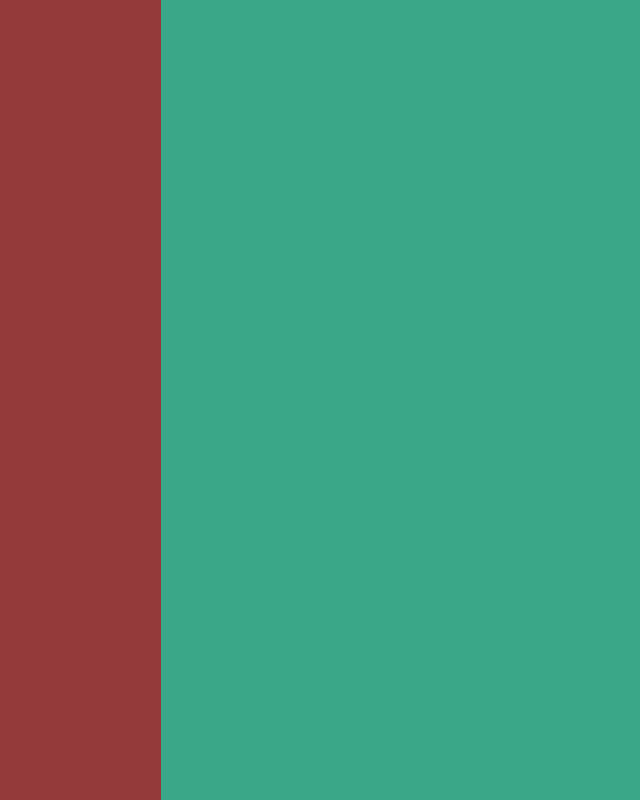
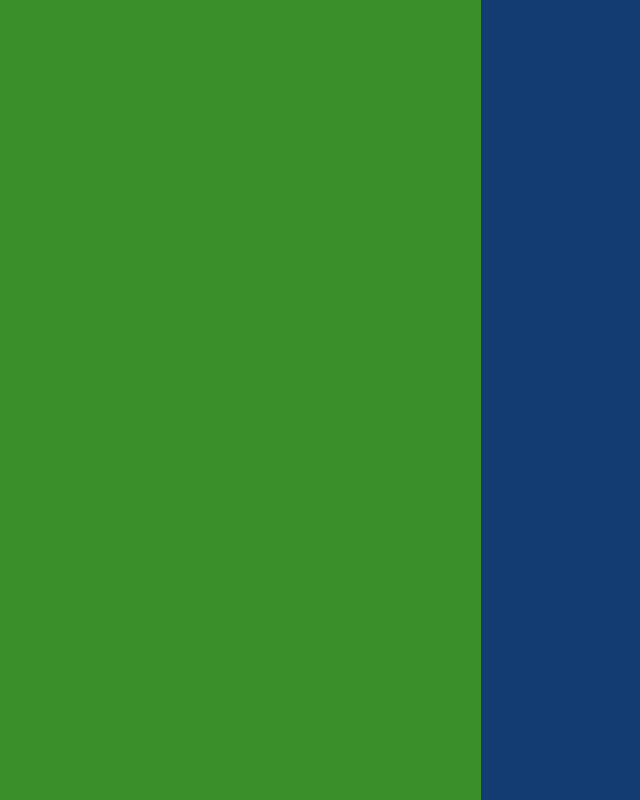
Before and after one commit to ilovewine/ilovewine.github.io, a Vue app: page / in a window 1280 px wide. Shown: the whole page, without its empty margins (479-1119 px from the left). Built offline with nearby package versions, Linux system fonts and the light colour scheme.

Commit message:
add global css variables, improve face transitions

```diff
--- a/src/assets/base.scss
+++ b/src/assets/base.scss
@@ -1,52 +1,43 @@
-/* color palette from <https://github.com/vuejs/theme> */
+@import url('https://fonts.googleapis.com/css2?family=Josefin+Sans:ital,wght@0,100..700;1,100..700&family=Ubuntu+Mono:ital,wght@0,400;0,700;1,400;1,700&display=swap');
+
+/* breakpoints */
 :root {
-  --vt-c-white: #e1f3e1;
-  --vt-c-white-soft: #e5e8e4;
-  --vt-c-white-mute: #f2f2f2;
+  --xs: 320px;
+  --md: 660px;
+  --lg: 1024px;
+  --xl: 1440px;
+}
 
-  --vt-c-black: #051508;
-  --vt-c-black-soft: #1a1c1a;
-  --vt-c-black-mute: #282828;
+/* colors */
+:root {
+  --color-white: #e1f3e1;
+  --color-black: #051508;
 
-  --vt-c-indigo: #2c3e50;
+  --color-dev-primary: #3a8f2a;
+  --color-dev-secondary: #7ba57b;
 
-  --vt-c-divider-light-1: rgba(60, 60, 60, 0.29);
-  --vt-c-divider-light-2: rgba(60, 60, 60, 0.12);
-  --vt-c-divider-dark-1: rgba(84, 84, 84, 0.65);
-  --vt-c-divider-dark-2: rgba(84, 84, 84, 0.48);
+  --color-math-primary: #1d5db1;
+  --color-math-secondary: #68a1d6;
 
-  --vt-c-text-light-1: var(--vt-c-indigo);
-  --vt-c-text-light-2: rgba(60, 60, 60, 0.66);
-  --vt-c-text-dark-1: var(--vt-c-white);
-  --vt-c-text-dark-2: rgba(235, 235, 235, 0.64);
+  --color-text-light-1: var(--color-black);
+  --color-text-light-2: rgba(60, 60, 60, 0.66);
+  --color-text-dark-1: var(--color-white);
+  --color-text-dark-2: rgba(235, 235, 235, 0.64);
 }
 
 /* semantic color variables for this project */
 :root {
-  --color-background: var(--vt-c-white);
-  --color-background-soft: var(--vt-c-white-soft);
-  --color-background-mute: var(--vt-c-white-mute);
-
-  --color-border: var(--vt-c-divider-light-2);
-  --color-border-hover: var(--vt-c-divider-light-1);
-
-  --color-heading: var(--vt-c-text-light-1);
-  --color-text: var(--vt-c-text-light-1);
-
+  --color-background: var(--color-white);
+  --color-heading: var(--color-text-light-1);
+  --color-text: var(--color-text-light-1);
   --section-gap: 160px;
 }
 
 @media (prefers-color-scheme: dark) {
   :root {
-    --color-background: var(--vt-c-black);
-    --color-background-soft: var(--vt-c-black-soft);
-    --color-background-mute: var(--vt-c-black-mute);
-
-    --color-border: var(--vt-c-divider-dark-2);
-    --color-border-hover: var(--vt-c-divider-dark-1);
-
-    --color-heading: var(--vt-c-text-dark-1);
-    --color-text: var(--vt-c-text-dark-2);
+    --color-background: var(--color-black);
+    --color-heading: var(--color-text-dark-1);
+    --color-text: var(--color-text-dark-2);
   }
 }
 
@@ -68,6 +59,8 @@ body {
     background-color 0.5s;
   line-height: 1.6;
   font-family:
+    'Josefin Sans',
+    'Ubuntu Mono',
     Inter,
     -apple-system,
     BlinkMacSystemFont,
@@ -83,4 +76,19 @@ body {
   text-rendering: optimizeLegibility;
   -webkit-font-smoothing: antialiased;
   -moz-osx-font-smoothing: grayscale;
+
+  --color-primary: var(--color-dev-primary);
+  --color-secondary: var(--color-dev-secondary);
+
+  &.math {
+    --color-primary: var(--color-math-primary);
+    --color-secondary: var(--color-math-secondary);
+  }
 }
+
+main {
+  max-width: 1280px;
+  margin: 0 auto;
+  padding: 2rem;
+  font-weight: normal;
+}
--- a/src/assets/main.scss
+++ /dev/null
@@ -1,15 +0,0 @@
-@use './base.scss';
-
-:root {
-  --xs: 320px;
-  --md: 660px;
-  --lg: 1024px;
-  --xl: 1440px;
-}
-
-main {
-  max-width: 1280px;
-  margin: 0 auto;
-  padding: 2rem;
-  font-weight: normal;
-}
--- a/src/components/face/FaceDivider.vue
+++ b/src/components/face/FaceDivider.vue
@@ -8,8 +8,8 @@ import TheFace from './TheFace.vue';
 
 <template>
   <section class="container">
-    <TheFace class="face-1" :side="FaceSide.Left" />
-    <TheFace class="face-2" :side="FaceSide.Right" />
+    <TheFace class="dev-face" :side="FaceSide.Left" />
+    <TheFace class="math-face" :side="FaceSide.Right" />
   </section>
 </template>
 
@@ -20,11 +20,11 @@ import TheFace from './TheFace.vue';
   min-height: 100vh;
 }
 
-.face-1 {
-  background-color: #943a3a;
+.dev-face {
+  background-color: var(--color-dev-primary);
 }
 
-.face-2 {
-  background-color: #39a788;
+.math-face {
+  background-color: var(--color-math-primary);
 }
 </style>
--- a/src/components/face/TheFace.vue
+++ b/src/components/face/TheFace.vue
@@ -27,7 +27,9 @@ const classObject = computed(() => ({
     @mouseenter="() => onMouseEnter(side)"
     @mouseleave="onMouseLeave"
   >
-    <div class="face"></div>
+    <div class="face">
+      <slot />
+    </div>
   </div>
 </template>
 
@@ -38,7 +40,7 @@ const classObject = computed(() => ({
   transition: transform 0.3s ease;
   transform-origin: v-bind(side);
   &::after {
-    opacity: 0;
+    opacity: 0.3;
     content: '';
     display: block;
     position: absolute;
@@ -51,12 +53,15 @@ const classObject = computed(() => ({
   }
 
   &:hover {
-    transform: scale(1.3, 1);
+    transform: scale(1.5, 1);
     z-index: 1;
+    &::after {
+      opacity: 0;
+    }
   }
 
   &.hoveringOther {
-    transform: scale(0.7, 1);
+    transform: scale(0.5, 1);
     &::after {
       opacity: 0.7;
     }
--- a/src/main.ts
+++ b/src/main.ts
@@ -1,4 +1,4 @@
-import './assets/main.scss';
+import './assets/base.scss';
 
 import { createApp } from 'vue';
 import App from './App.vue';
```
